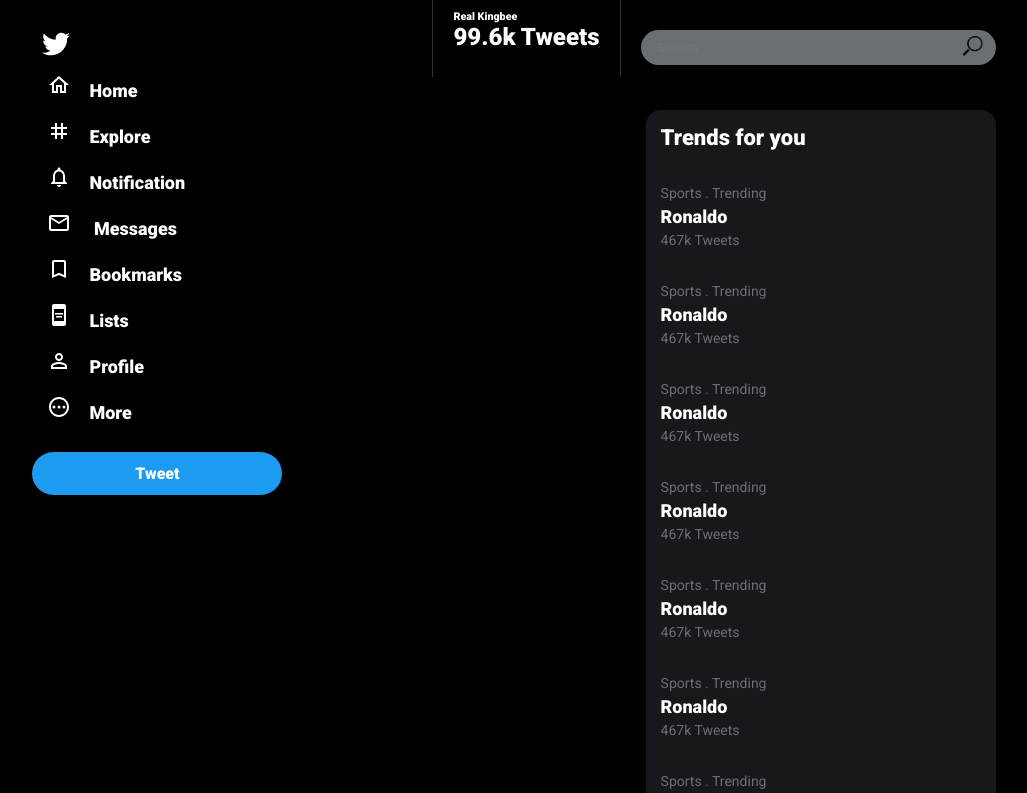
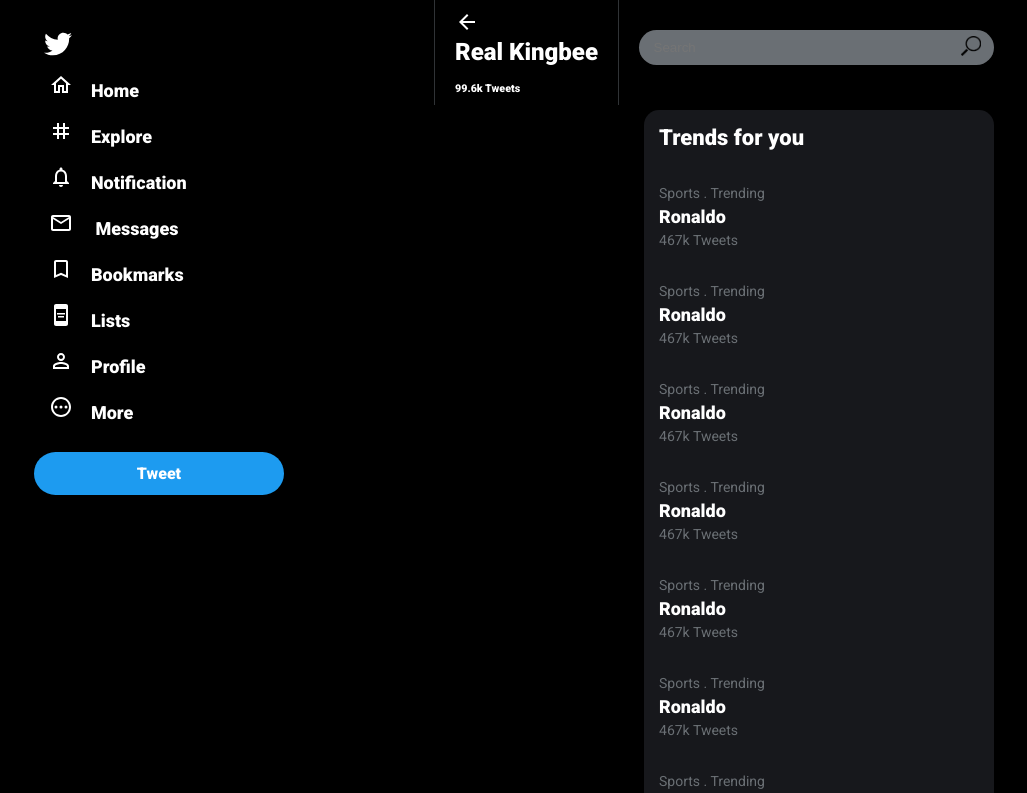
Before and after one commit to kingbee1/twitter-clone, a React (Create React App) app: page /user in a window 1280 px wide. Shown: the top 793 px of the page, without its empty margins (126-1153 px from the left). Built offline with nearby package versions, Linux system fonts and the light colour scheme.

Commit message:
created Explore page

```diff
--- a/src/pages/User.js
+++ b/src/pages/User.js
@@ -1,13 +1,19 @@
 import React from 'react'
 import Main from '../layouts/Main'
+import ArrowBackOutlinedIcon from '@mui/icons-material/ArrowBackOutlined';
 
 const User = () => {
   return (
     <Main>
         <div className="middle-container">
         <div className="home">
-            <h6>Real Kingbee</h6>
-            <h2>99.6k Tweets</h2>
+            <div className='bio-top'>
+               <ArrowBackOutlinedIcon />
+            </div>
+            <div>
+                <h2>Real Kingbee</h2>
+                <h6>99.6k Tweets</h6>
+            </div>
         </div>
         </div>
     </Main>
```
Also changed, not shown: src/pages/Explore.js (added, +11 -0 lines).
